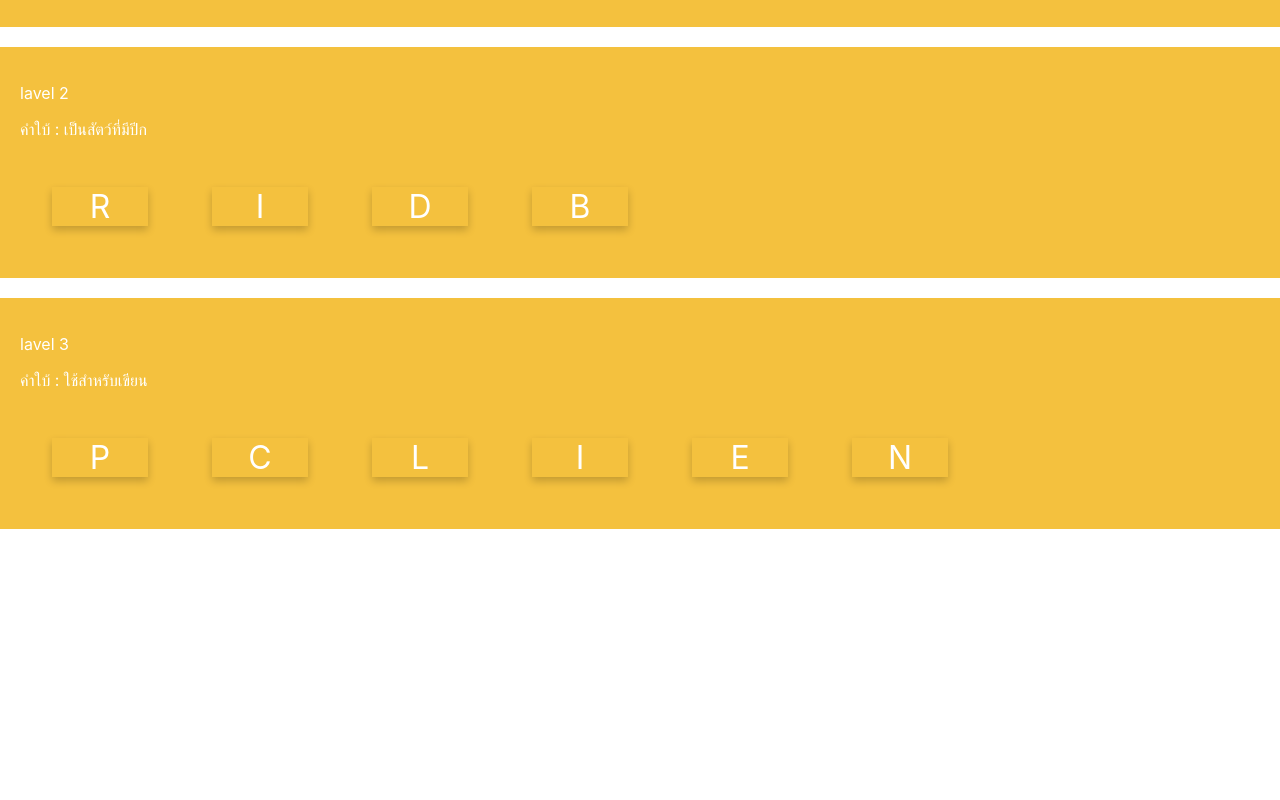
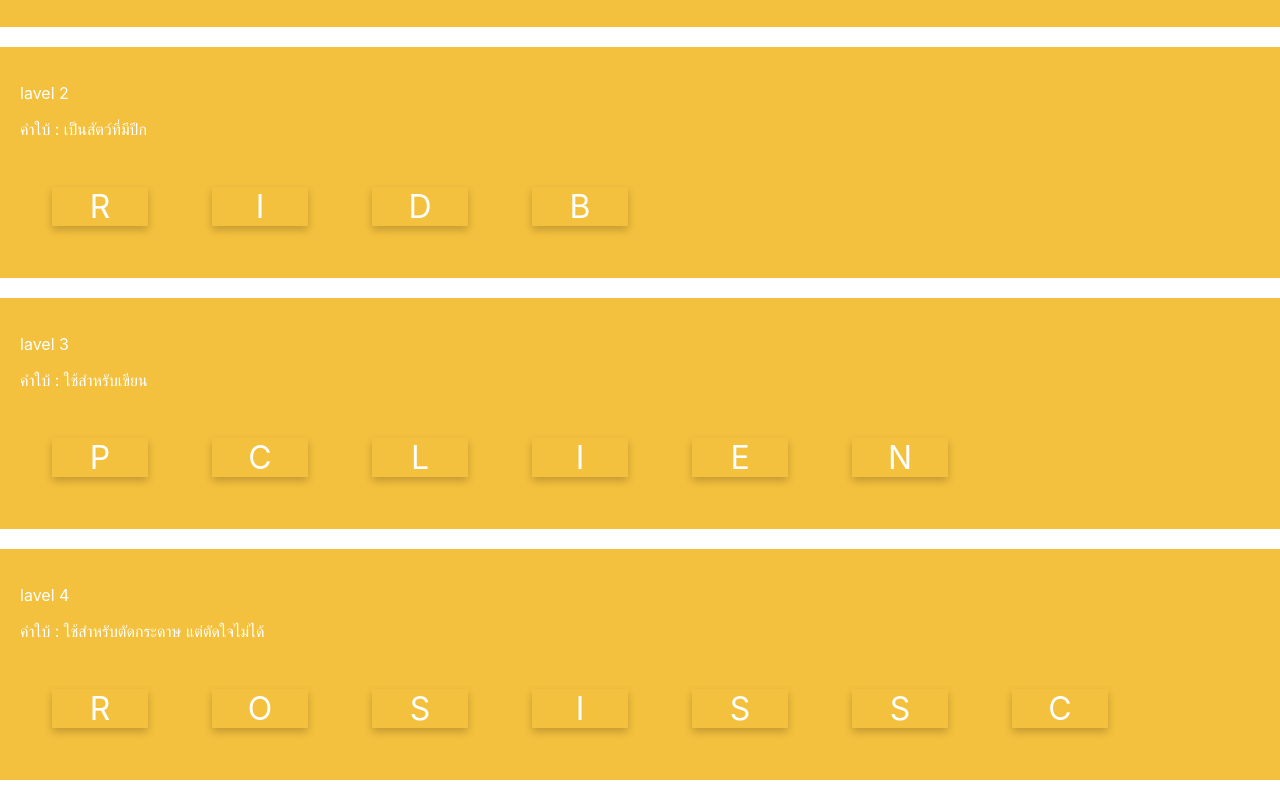
Before and after one commit to Haseesah/3SA03-React, a React (Create React App) app: page / in a window 1280 px wide. Shown: the part 425-1225 px from the top of the page. Before the commit the page ends 974 px from the top, so only its background shows below. Built offline with nearby package versions, Linux system fonts and the light colour scheme.

Commit message:
part 7_3

```diff
--- a/src/App.js
+++ b/src/App.js
@@ -5,6 +5,8 @@ import WordCard from './WordCard';
 const word = "Cat";
 const A1 = "Bird"
 const A2 = "Pencil"
+const A3 = "Scissor"
+
 function App() {
   return (
     <div>
@@ -33,6 +35,12 @@ function App() {
       <WordCard value={A2}/>
       </div>
 
+      <div class="cities">
+      <p> lavel 4 </p>
+      <p> คำใบ้ : ใช้สำหรับตัดกระดาษ แต่ตัดใจไม่ได้</p>
+      <WordCard value={A3}/>
+      </div>
+
     </div>
 
   );
```
